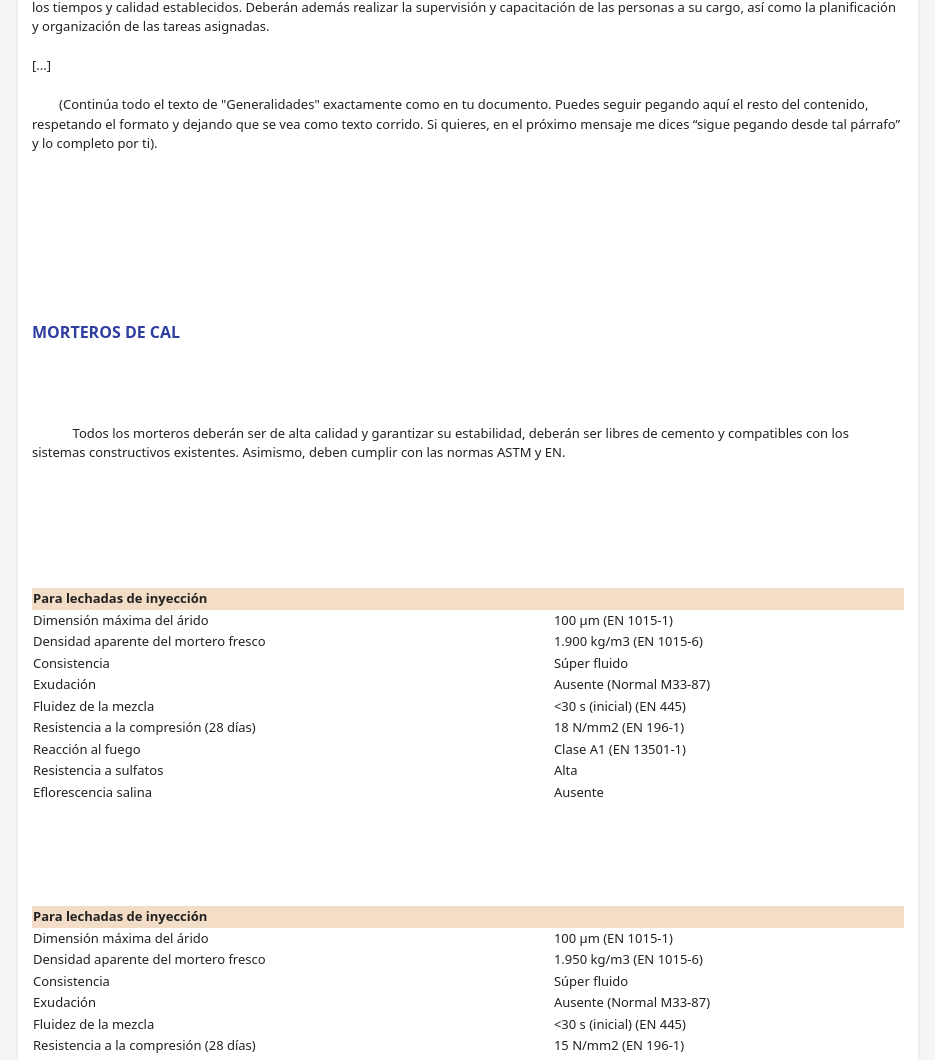
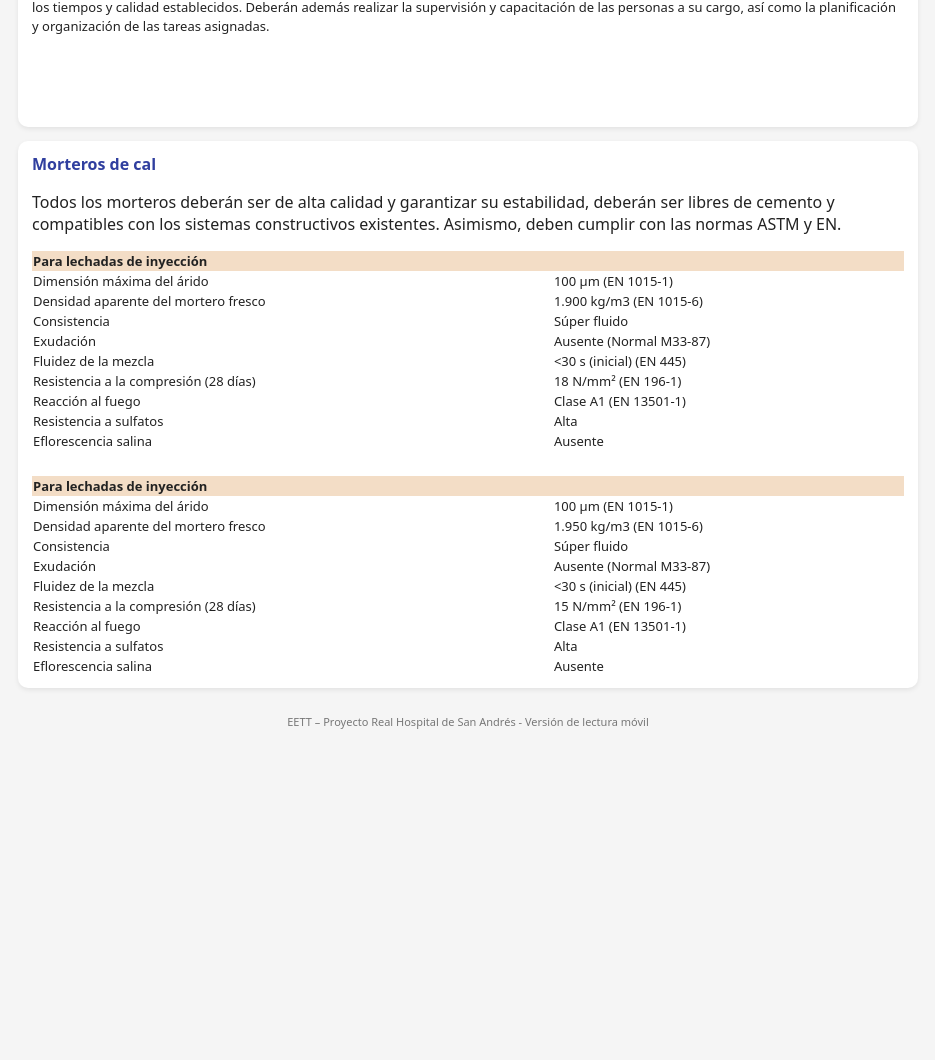
Before and after one commit to jrgalarzac-byte/EETT-App, a plain HTML site: page index.html in a window 1280 px wide. Shown: the part 2715-3775 px from the top of the page, without its empty margins (172-1107 px from the left). After the commit the page ends 3486 px from the top, so only its background shows below. Drawn offline with Linux system fonts and the light colour scheme.

Commit message:
index.html

```diff
--- a/index.html
+++ b/index.html
@@ -210,20 +210,22 @@ CONSERVADORES
 
 Los conservadores se encargarán de ejecutar los trabajos de conservación de su especialidad, de acuerdo con las especificaciones técnicas, y a los tiempos y calidad establecidos. Deberán además realizar la supervisión y capacitación de las personas a su cargo, así como la planificación y organización de las tareas asignadas.
 
-[...]
+<!-- aquí puedes seguir pegando el resto de “Generalidades” desde Word -->
 
-        (Continúa todo el texto de "Generalidades" exactamente como en tu documento. Puedes seguir pegando aquí el resto del contenido, respetando el formato y dejando que se vea como texto corrido. Si quieres, en el próximo mensaje me dices “sigue pegando desde tal párrafo” y lo completo por ti).
+      </div> <!-- cierra .content-block -->
+    </div> <!-- cierra .card de 5.0 GENERALIDADES -->
 
-        <!-- 🔽 BLOQUE DE TABLAS – MORTEROS DE CAL 🔽 -->
-
-        <br><br>
-        <h2 style="margin-top:30px;">MORTEROS DE CAL</h2>
+    <!-- ░░ NUEVA TARJETA: MORTEROS DE CAL ░░ -->
+    <div class="card">
+      <h2>Morteros de cal</h2>
       <p>
-            Todos los morteros deberán ser de alta calidad y garantizar su estabilidad, deberán ser libres de cemento y compatibles con los sistemas constructivos existentes. Asimismo, deben cumplir con las normas ASTM y EN.
+        Todos los morteros deberán ser de alta calidad y garantizar su estabilidad,
+        deberán ser libres de cemento y compatibles con los sistemas constructivos
+        existentes. Asimismo, deben cumplir con las normas ASTM y EN.
       </p>
 
       <!-- TABLA 1 -->
-        <table style="width:100%; border-collapse:collapse; margin-top:15px;">
+      <table style="width:100%; border-collapse:collapse; margin-top:15px; font-size:13px;">
         <tr style="background:#F3DDC6; font-weight:bold;">
           <td colspan="2">Para lechadas de inyección</td>
         </tr>
@@ -232,14 +234,14 @@ Los conservadores se encargarán de ejecutar los trabajos de conservación de su
         <tr><td>Consistencia</td><td>Súper fluido</td></tr>
         <tr><td>Exudación</td><td>Ausente (Normal M33-87)</td></tr>
         <tr><td>Fluidez de la mezcla</td><td>&lt;30 s (inicial) (EN 445)</td></tr>
-            <tr><td>Resistencia a la compresión (28 días)</td><td>18 N/mm2 (EN 196-1)</td></tr>
+        <tr><td>Resistencia a la compresión (28 días)</td><td>18 N/mm² (EN 196-1)</td></tr>
         <tr><td>Reacción al fuego</td><td>Clase A1 (EN 13501-1)</td></tr>
         <tr><td>Resistencia a sulfatos</td><td>Alta</td></tr>
         <tr><td>Eflorescencia salina</td><td>Ausente</td></tr>
       </table>
 
       <!-- TABLA 2 -->
-        <table style="width:100%; border-collapse:collapse; margin-top:25px;">
+      <table style="width:100%; border-collapse:collapse; margin-top:25px; font-size:13px;">
         <tr style="background:#F3DDC6; font-weight:bold;">
           <td colspan="2">Para lechadas de inyección</td>
         </tr>
@@ -248,15 +250,12 @@ Los conservadores se encargarán de ejecutar los trabajos de conservación de su
         <tr><td>Consistencia</td><td>Súper fluido</td></tr>
         <tr><td>Exudación</td><td>Ausente (Normal M33-87)</td></tr>
         <tr><td>Fluidez de la mezcla</td><td>&lt;30 s (inicial) (EN 445)</td></tr>
-            <tr><td>Resistencia a la compresión (28 días)</td><td>15 N/mm2 (EN 196-1)</td></tr>
+        <tr><td>Resistencia a la compresión (28 días)</td><td>15 N/mm² (EN 196-1)</td></tr>
         <tr><td>Reacción al fuego</td><td>Clase A1 (EN 13501-1)</td></tr>
         <tr><td>Resistencia a sulfatos</td><td>Alta</td></tr>
         <tr><td>Eflorescencia salina</td><td>Ausente</td></tr>
       </table>
-        <br><br>
-
-    </div> <!-- cierre del contenido -->
-</div> <!-- cierre del contenedor -->
+    </div> <!-- cierra .card de morteros -->
 
     <footer>
       EETT – Proyecto Real Hospital de San Andrés - Versión de lectura móvil
```
Lines whose indentation alone changed are shown as unchanged.
